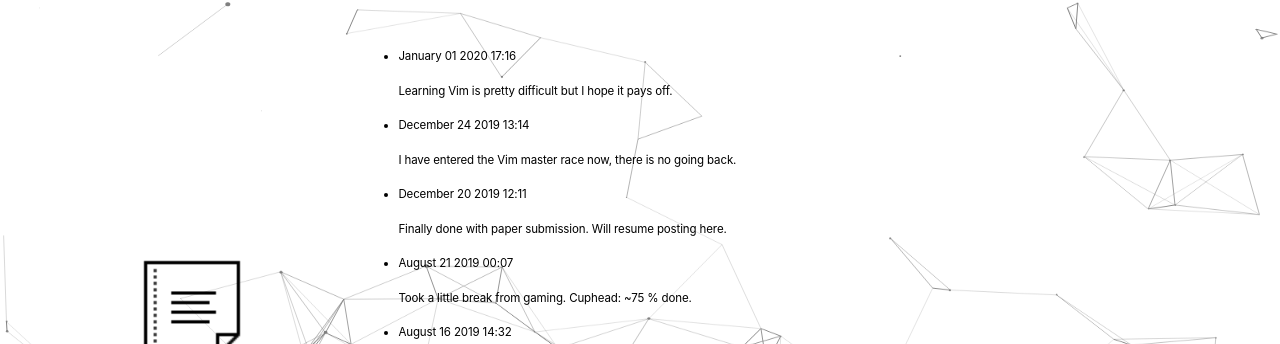
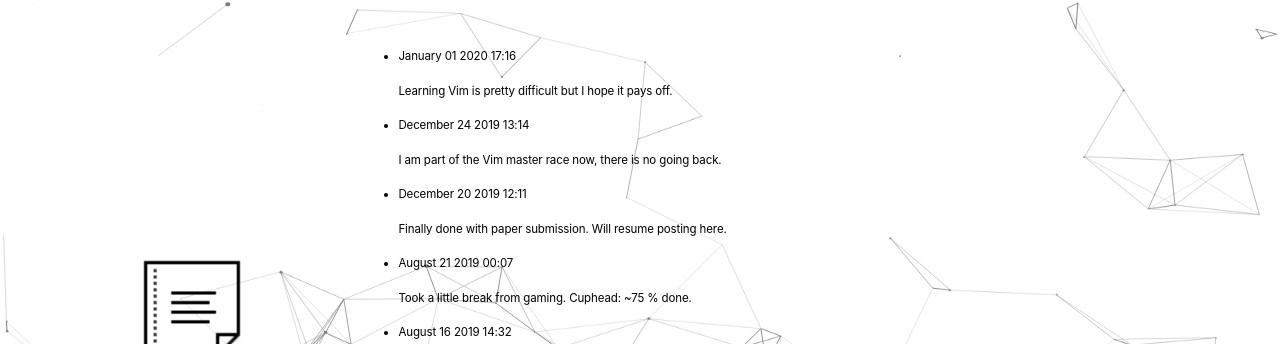
Before and after one commit to vedantsingh1404/website-v2.0, a Jekyll site: the page built from index.html, in a window 1280 px wide and 900 px high, scrolled down 982 px. Shown: the part 189-533 px from the top of the window. Built offline with Jekyll 4.4.1, drawn with Linux system fonts in a browser that asks for light colours.

Commit message:
note update

```diff
--- a/_data/notes.yml
+++ b/_data/notes.yml
@@ -4,7 +4,7 @@
 
 - date: December 24 2019 13:14
   content: |
-    I have entered the Vim master race now, there is no going back.
+    I am part of the Vim master race now, there is no going back.
 
 - date: December 20 2019 12:11
   content: |
```
